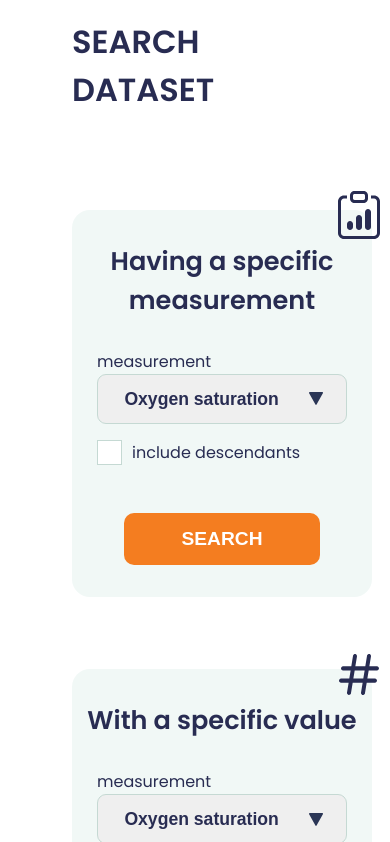
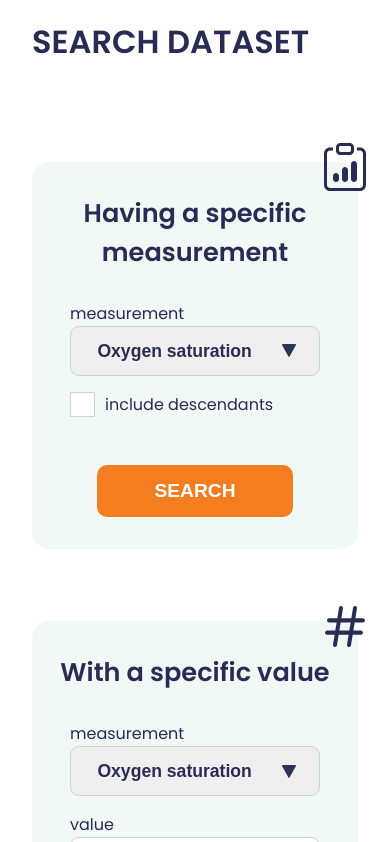
Before and after one commit to elixir-luxembourg/BH2021-omop-frontend, a React (Create React App) app: page / in a window 390 px wide. Shown: the part 692-1534 px from the top of the page. Built offline with nearby package versions, Linux system fonts and the light colour scheme; a web font is replaced by a local one.

Commit message:
improve mobile view

```diff
--- a/package.json
+++ b/package.json
@@ -1,11 +1,13 @@
 {
   "name": "beacon-omop-frontend",
+  "homepage": "https://elixir-luxembourg.github.io/BH2021-omop-frontend",
   "version": "0.1.0",
   "private": true,
   "dependencies": {
     "@testing-library/jest-dom": "^5.15.0",
     "@testing-library/react": "^11.2.7",
     "@testing-library/user-event": "^12.8.3",
+    "gh-pages": "^3.2.3",
     "react": "^17.0.2",
     "react-dom": "^17.0.2",
     "react-scripts": "4.0.3",
@@ -15,7 +17,9 @@
     "start": "react-scripts start",
     "build": "react-scripts build",
     "test": "react-scripts test",
-    "eject": "react-scripts eject"
+    "eject": "react-scripts eject",
+    "predeploy": "npm run build",
+    "deploy": "gh-pages -d build"
   },
   "eslintConfig": {
     "extends": [
--- a/src/components/QueryContainer.css
+++ b/src/components/QueryContainer.css
@@ -2,6 +2,12 @@
     text-align: left;
     padding: 4em 4.5em;
     color: #282C52;
+}
+
+@media screen and (max-width: 65rem) {
+    .queryContainer {
+        padding: 4em 2em;
+    }
 }
 
 .queryContainer__title {
```
Also changed, not shown: 1 other file (tests, documents, lock files or other folders).
